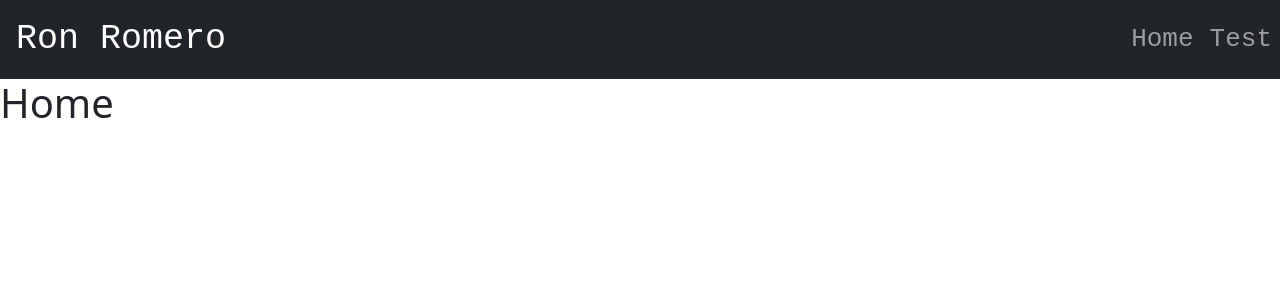
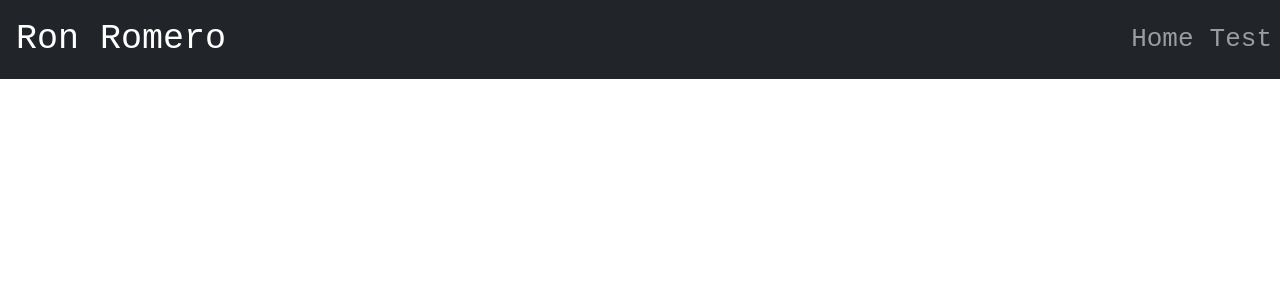
Before and after one commit to ronnieve23/rromero-photography, a React (Create React App) app: page / in a window 1280 px wide. Shown: the top 300 px of the page. Built offline with nearby package versions, Linux system fonts and the light colour scheme.

Commit message:
troubleshooting deploy routes

```diff
--- a/src/App.js
+++ b/src/App.js
@@ -12,7 +12,7 @@ function App() {
     <Router>
     <Navigation/>
           <Routes>
-          <Route exact path="/" element={<Home/>} />
+          <Route exact path="/home" element={<Home/>} />
           <Route exact path="/test" element={<Test/>} />
         </Routes>
     </Router>
--- a/src/components/navbar.js
+++ b/src/components/navbar.js
@@ -11,7 +11,7 @@ function Navigation(props) {
                 <Navbar.Toggle aria-controls="basic-navbar-nav" />
                 <Navbar.Collapse>
                     <Nav className="ms-auto">
-                        <Nav.Link href="/" >Home</Nav.Link>
+                        <Nav.Link href="/home" >Home</Nav.Link>
                         <Nav.Link href="/test">Test</Nav.Link>
                     </Nav>
                 </Navbar.Collapse>
```
Also changed, not shown: 20 other files (tests, documents, lock files or other folders).
